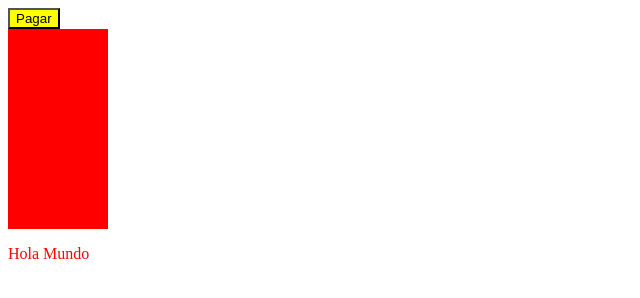
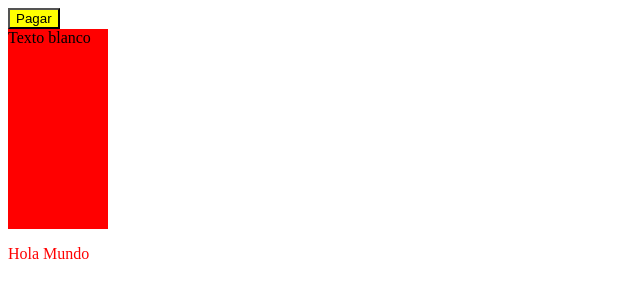
Before and after one commit to Rart9/rart9.github.com, a plain HTML site: page boletines/index.html in a window 1280 px wide. Shown: the full height of the page, 0-640 px from the left. Drawn offline with Linux system fonts and the light colour scheme.

Commit message:
Update index.html

```diff
--- a/boletines/index.html
+++ b/boletines/index.html
@@ -8,7 +8,7 @@
 </head>
 <body>
     <button id="boton-pago" type="button" name="button">Pagar</button>
-    <div class="red texto-blanco"></div>
+    <div class="red">Texto blanco</div>
     <p>Hola Mundo</p>
 </body>
 </html>
```
